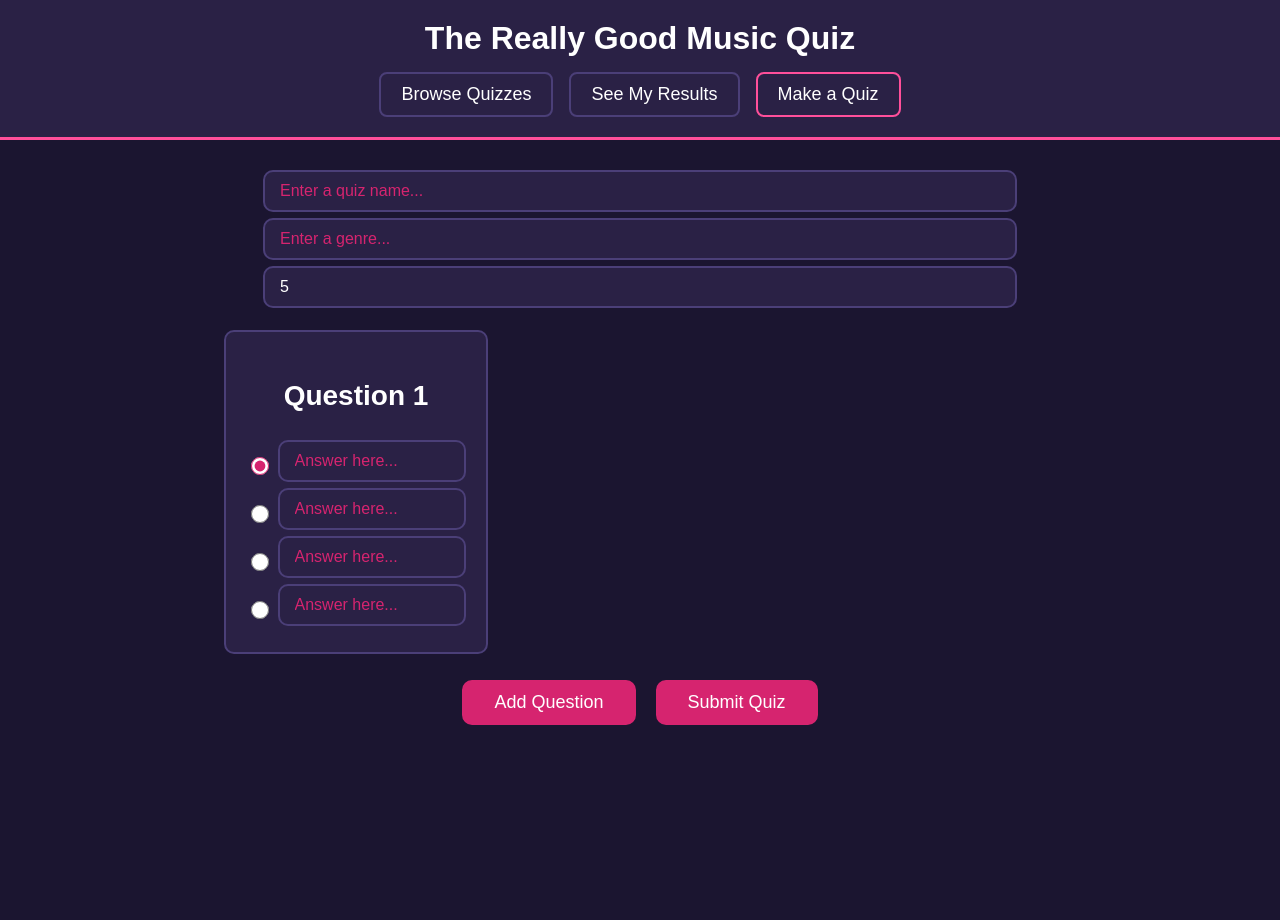
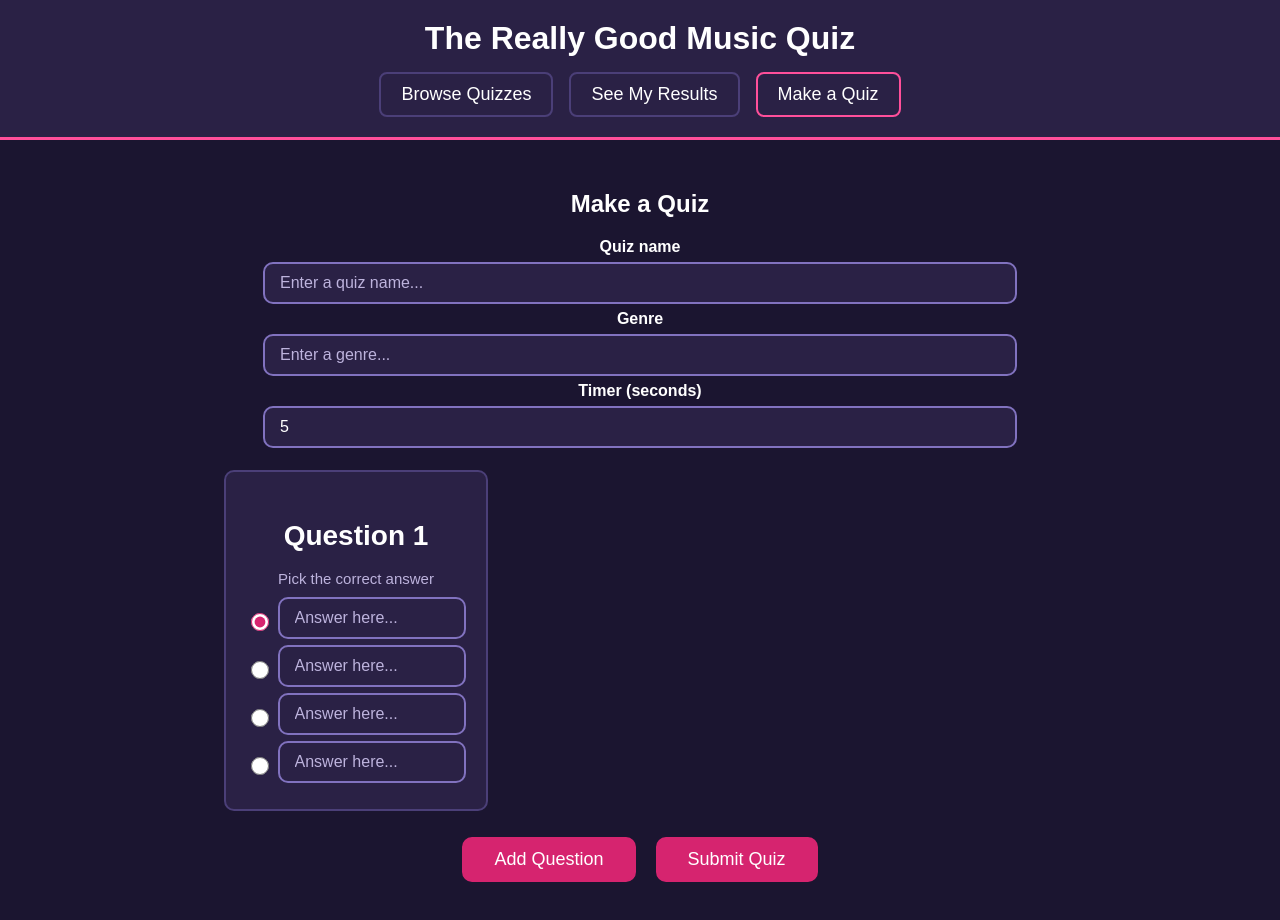
Before and after one commit to LiamIsCoding/thereallygoodmusicquiz, a React (Vite) app: page /make in a window 1280 px wide. Before the commit the page ends 800 px from the top, so only its background shows below. Built offline with nearby package versions, Linux system fonts and the light colour scheme.

Commit message:
M3: Make a Quiz page accessibility + Lighthouse score (#66)

```diff
--- a/src/MakePage.jsx
+++ b/src/MakePage.jsx
@@ -10,6 +10,10 @@ function MakePage() {
 
     // Submitting state, to prevent double clicks from saving multiple times
     const [submitting, setSubmitting] = useState(false);
+
+    // Message shown after submitting, e.g. { type: "success", text: "Quiz saved!" }
+    // (so people, including screen reader users, know whether it worked)
+    const [message, setMessage] = useState(null);
 
     // Quiz information
     const [name, setName] = useState("");
@@ -56,6 +60,7 @@ function MakePage() {
             return;
         }
         setSubmitting(true);
+        setMessage(null);
 
         try {
             // Attempt to save new quiz to cloud
@@ -75,7 +80,16 @@ function MakePage() {
                 setGenre("");
                 setTimer(5);
                 setQuestions([newQuestion()]);
+
+                setMessage({ type: "success", text: `Quiz "${name}" saved! You can find it on Browse Quizzes.` });
             }
+            else {
+                setMessage({ type: "error", text: "Couldn't save the quiz. Please try again." });
+            }
+        }
+        catch {
+            // e.g. no internet connection
+            setMessage({ type: "error", text: "Couldn't save the quiz. Check your connection and try again." });
         }
         finally{
             setSubmitting(false);
@@ -83,48 +97,69 @@ function MakePage() {
     }
 
     return (
-        <section>
+        <section aria-labelledby="make-heading">
+            <h2 id="make-heading">Make a Quiz</h2>
+
             <form onSubmit={handleSubmit}>
+                {/* Visible <label>s (htmlFor matches the input's id) so everyone can see what each box is for,
+                    even after typing (placeholders disappear) */}
+
                 {/* Quiz Name */}
-                <div>
-                    <input aria-label="Enter a quiz name" value={name} onChange={(e) => setName(e.target.value)} placeholder="Enter a quiz name..." required />
+                <div className="make-field">
+                    <label htmlFor="make-name">Quiz name</label>
+                    <input id="make-name" value={name} onChange={(e) => setName(e.target.value)} placeholder="Enter a quiz name..." required />
                 </div>
 
                 {/* Genre */}
-                <div>
-                    <input aria-label="Enter a genre" value={genre} onChange={(e) => setGenre(e.target.value)} placeholder="Enter a genre..." required />
+                <div className="make-field">
+                    <label htmlFor="make-genre">Genre</label>
+                    <input id="make-genre" value={genre} onChange={(e) => setGenre(e.target.value)} placeholder="Enter a genre..." required />
                 </div>
 
                 {/* Timer */}
-                <div>
-                    <input aria-label="Timer" type="number" value={timer} onChange={(e) => setTimer(e.target.value)} placeholder="Time to answer..." required />
+                <div className="make-field">
+                    <label htmlFor="make-timer">Timer (seconds)</label>
+                    <input id="make-timer" type="number" min="1" value={timer} onChange={(e) => setTimer(e.target.value)} placeholder="Time to answer..." required />
                 </div>
 
                 {/* Questions */}
                 <ol>
                     {questions.map((question, questionNum) => (
                         <li key={questionNum} className="make-questions">
-                            <h3>Question {questionNum + 1}</h3>
+                            <h3 id={`question-${questionNum}`}>Question {questionNum + 1}</h3>
+                            <p className="make-hint">Pick the correct answer</p>
 
-                            {/* Options */}
+                            {/* Options, grouped as one radio group named by the question heading
+                                (the group is a wrapper div so the <ul> stays a real list) */}
+                            <div role="radiogroup" aria-labelledby={`question-${questionNum}`}>
                             <ul>
                                 {question.options.map((option, optionNum) => (
                                     <li key={optionNum} className="make-options">
                                         {/* Correct option */}
-                                        <input aria-label="Correct Option" type="radio" name={`correct-${questionNum}`} checked={question.correct === optionNum} onChange={() => updateCorrect(questionNum, optionNum)} />
+                                        {/* Each label says which question and answer it is, e.g. "Question 1, answer 2 is correct",
+                                            so screen reader users can tell the boxes apart */}
+                                        <input aria-label={`Question ${questionNum + 1}, answer ${optionNum + 1} is correct`} type="radio" name={`correct-${questionNum}`} checked={question.correct === optionNum} onChange={() => updateCorrect(questionNum, optionNum)} />
 
                                         {/* Options */}
-                                        <input aria-label="Option" value={option} onChange={(e) => updateOption(questionNum, optionNum, e.target.value)} placeholder="Answer here..." required />
+                                        <input aria-label={`Question ${questionNum + 1}, answer ${optionNum + 1}`} value={option} onChange={(e) => updateOption(questionNum, optionNum, e.target.value)} placeholder="Answer here..." required />
                                     </li>
                                 ))}
                             </ul>
+                            </div>
                         </li>
                     ))}
                 </ol>
 
                 <button type="button" onClick={addQuestion}>Add Question</button>
 
-                <button aria-label="Submit quiz" type="submit" >Submit Quiz</button>
+                <button type="submit" disabled={submitting}>{submitting ? "Saving..." : "Submit Quiz"}</button>
+
+                {/* Result of submitting: role="status" / role="alert" makes screen readers read it out */}
+                {message && (
+                    <p className={`make-message make-${message.type}`} role={message.type === "error" ? "alert" : "status"}>
+                        {message.text}
+                    </p>
+                )}
             </form>
         </section>
     )
--- a/src/styles/make_page.css
+++ b/src/styles/make_page.css
@@ -1,7 +1,8 @@
 form input:not([type="radio"]){
     width: 80%;
     background-color: var(--card);
-    border: 2px solid var(--border);
+    /* --border-strong so the box edge is visible (3.6:1, --border was 1.6:1) */
+    border: 2px solid var(--border-strong);
     border-radius: 10px;
     padding: 20px;
     font-size: 16px;
@@ -11,13 +12,14 @@ form input:not([type="radio"]){
     color: var(--text)
 }
 
+/* pink border on focus, and keep the yellow keyboard focus ring from index.css */
 form input:not([type="radio"]):focus{
     border-color: var(--accent);
-    outline: none;
 }
 
+/* muted purple placeholder (7.6:1), the dark pink was only 3.1:1 */
 form input:not([type="radio"])::placeholder{
-    color: var(--accent-strong);
+    color: var(--muted);
 }
 
 form input[type="radio"]{
@@ -74,3 +76,37 @@ form button:hover {
     background-color: white;
     color: black;
 }
+/* label above each of the top three boxes */
+.make-field label{
+    display: block;
+    margin-bottom: 6px;
+    font-weight: bold;
+}
+
+.make-hint{
+    margin: -10px 0 10px;
+    color: var(--muted);
+    font-size: 15px;
+}
+
+form button:disabled,
+form button:disabled:hover{
+    background-color: var(--accent-strong);
+    color: var(--text);
+    opacity: 0.6;
+}
+
+/* message after submitting */
+.make-message{
+    font-size: 18px;
+    margin-top: 10px;
+}
+
+.make-success{
+    color: #5eead4;
+}
+
+.make-error{
+    color: var(--text);
+    font-weight: bold;
+}
```
Also changed, not shown: 1 other file (tests, documents, lock files or other folders).
